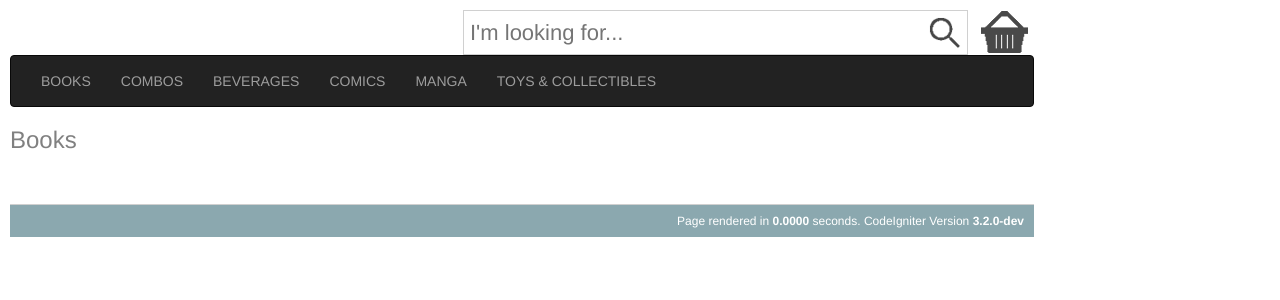
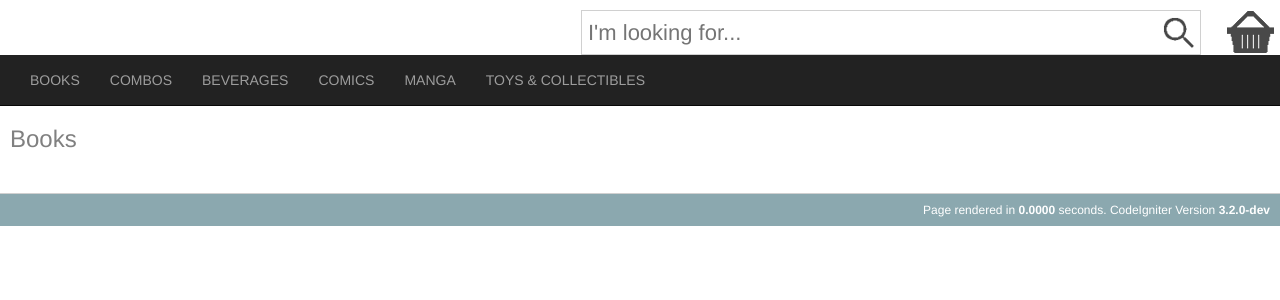
Before and after one commit to masarapmabuhay/UsbongStore, a CodeIgniter app: page /usbong_store/ in a window 1280 px wide. Shown: the top 300 px of the page. Run offline with CodeIgniter, Linux system fonts and the light colour scheme; data that the repository does not hold is empty; some libraries are stand-ins or nearby versions.

Commit message:
+updated: navigation bar design for the categories --> uses: bootstrap (inverse/dark)

```diff
--- a/usbong_store/application/views/b/beverages.php
+++ b/usbong_store/application/views/b/beverages.php
@@ -5,7 +5,7 @@ defined('BASEPATH') OR exit('No direct script access allowed');
 <head>
 </head>
 <body>
-	<h3>Beverages</h3>
+	<h3 class="header">Beverages</h3>
 	<br>
 	<div class="container">
 	<?php
--- a/usbong_store/application/views/b/books.php
+++ b/usbong_store/application/views/b/books.php
@@ -5,7 +5,7 @@ defined('BASEPATH') OR exit('No direct script access allowed');
 <head>
 </head>
 <body>
-	<h3>Books</h3>
+	<h3 class="header">Books</h3>
 	<br>
 	<div class="container">
 	<?php
--- a/usbong_store/application/views/b/combos.php
+++ b/usbong_store/application/views/b/combos.php
@@ -5,7 +5,7 @@ defined('BASEPATH') OR exit('No direct script access allowed');
 <head>
 </head>
 <body>
-	<h3>Combos</h3>
+	<h3 class="header">Combos</h3>
 	<br>
 	<div class="container">
 	<?php
--- a/usbong_store/application/views/b/comics.php
+++ b/usbong_store/application/views/b/comics.php
@@ -5,7 +5,7 @@ defined('BASEPATH') OR exit('No direct script access allowed');
 <head>
 </head>
 <body>
-	<h3>Comics</h3>
+	<h3 class="header">Comics</h3>
 	<br>
 	<div class="container">
 	<?php
--- a/usbong_store/application/views/b/manga.php
+++ b/usbong_store/application/views/b/manga.php
@@ -5,7 +5,7 @@ defined('BASEPATH') OR exit('No direct script access allowed');
 <head>
 </head>
 <body>
-	<h3>Manga</h3>
+	<h3 class="header">Manga</h3>
 	<br>
 	<div class="container">
 	<?php
--- a/usbong_store/application/views/b/toys_and_collectibles.php
+++ b/usbong_store/application/views/b/toys_and_collectibles.php
@@ -5,7 +5,7 @@ defined('BASEPATH') OR exit('No direct script access allowed');
 <head>
 </head>
 <body>
-	<h3>Toys & Collectibles</h3>
+	<h3 class="header">Toys & Collectibles</h3>
 	<br>
 	<div class="container">
 	<?php
--- a/usbong_store/application/views/templates/header.php
+++ b/usbong_store/application/views/templates/header.php
@@ -30,7 +30,7 @@ defined('BASEPATH') OR exit('No direct script access allowed');
 				</form>
 		    </div>
 	    </div>
-	<nav class="navbar navbar-inverse">
+	<nav class="navbar navbar-inverse navbar-static-top">
 	  <div class="container-fluid">
 		<ul class="nav navbar-nav">
 		  <li><a href = "<?php echo site_url('b/books/')?>">BOOKS</a></li>
--- a/usbong_store/application/views/templates/style.php
+++ b/usbong_store/application/views/templates/style.php
@@ -17,9 +17,9 @@ defined('BASEPATH') OR exit('No direct script access allowed');
 
 	body {
 		background-color: #fff;
-		margin: 10px 10px 10px 10px;
+		margin: 10px 0px 10px 0px;
 		margin-top: 10px;
-		max-width: 1024px;
+		max-width: 100%;
 		font: 16px/24px normal "Helvetica Neue",Helvetica,Arial,sans-serif;
 		color: #808080;
 	}
@@ -89,6 +89,13 @@ defined('BASEPATH') OR exit('No direct script access allowed');
 		background:#ffffff;
 		border: 0px solid
 	}
+
+	.nav {
+	}
+
+	.header {
+		margin: 0px 10px 0px 10px;
+	}
 }
 </style>
 </head>
```
